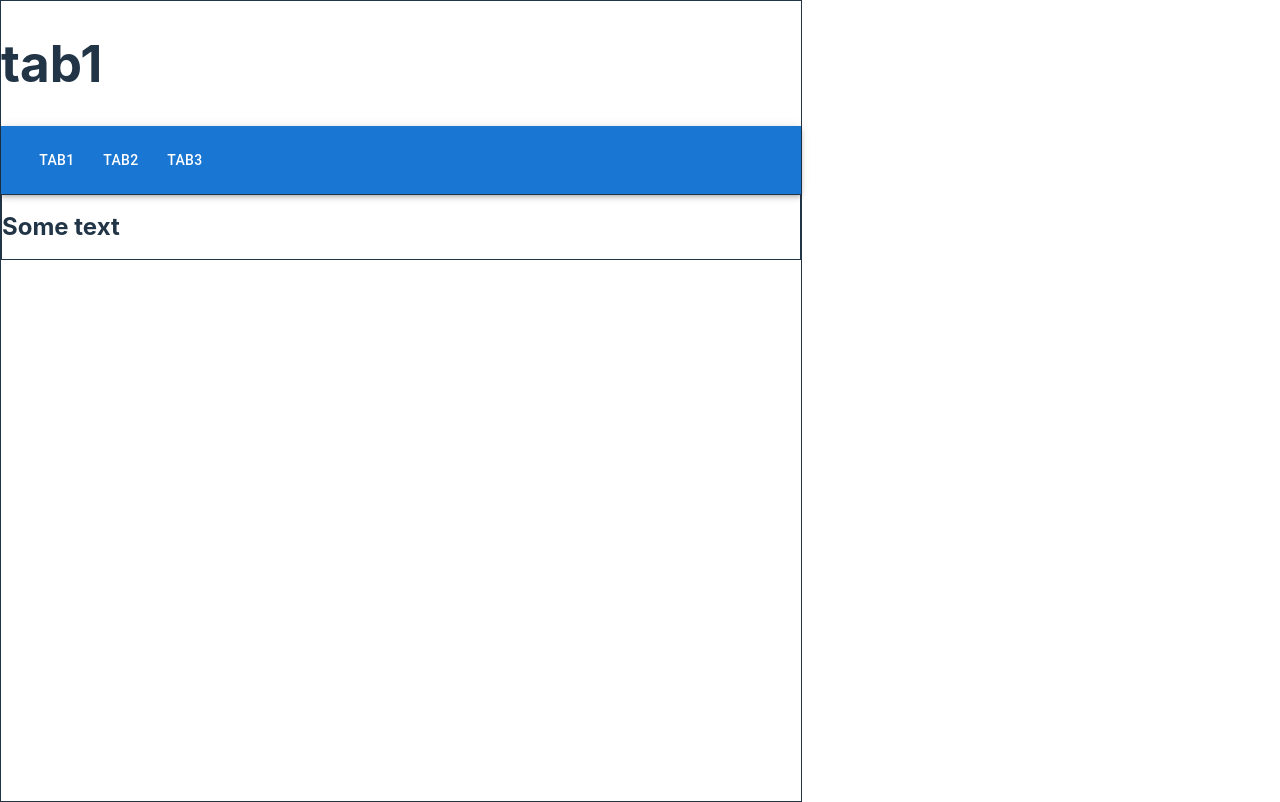
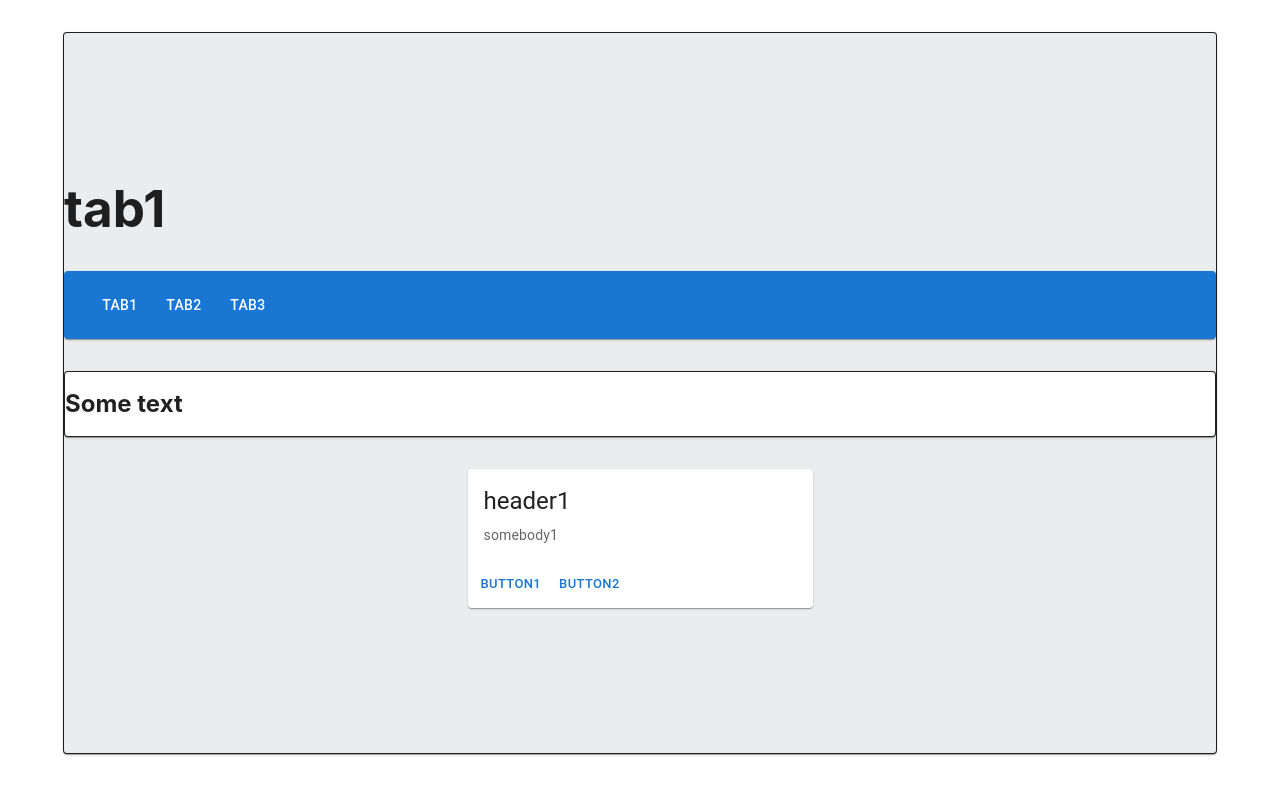
Before and after one commit to IlmConnect/IlmConnect-V2-Old, a React (Vite) app in the folder frontend/: page /tab1 in a window 1280 px wide. Built offline with nearby package versions, Linux system fonts and the light colour scheme.

Commit message:
expanded on initial simple components and refactoring.

```diff
--- a/frontend/src/RouteRoot.tsx
+++ b/frontend/src/RouteRoot.tsx
@@ -1,13 +1,13 @@
 import { Route, Routes, Navigate } from 'react-router-dom';
-import Home from './components/page/Page'
+import Page from './components/Page/Page'
 
 export default function RouteRoot() {
     return (
         <div>
             <Routes>
-                <Route path='/tab1' element = {<Home pageName='tab1'></Home>}/>
-                <Route path='/tab2' element = {<Home pageName='tab2'></Home>}/>
-                <Route path='/tab3' element = {<Home pageName='tab3'></Home>}/>
+                <Route path='/tab1' element = {<Page pageName='tab1'></Page>}/>
+                <Route path='/tab2' element = {<Page pageName='tab2'></Page>}/>
+                <Route path='/tab3' element = {<Page pageName='tab3'></Page>}/>
                 <Route path='*'element = {<Navigate to='/tab1' replace></Navigate>}/>
             </Routes>
         </div>
--- /dev/null
+++ b/frontend/src/components/BaseCard/BaseCard.tsx
@@ -0,0 +1,25 @@
+import Card from '../UI/Card/Card';
+import CardActions from '@mui/material/CardActions';
+import CardContent from '@mui/material/CardContent';
+import Button from '@mui/material/Button';
+import Typography from '@mui/material/Typography';
+
+export default function BaseCard(props) {
+  return (
+    <Card styles={{ maxWidth: 345, margin: '2rem auto' }}>
+      <CardContent>
+        <Typography gutterBottom variant="h5" component="div">
+          {props.header}
+        </Typography>
+        <Typography variant="body2" color="text.secondary">
+          {props.body}
+        </Typography>
+      </CardContent>
+      <CardActions>
+        {props.buttons.map((buttonTxt) => (
+            <Button key={buttonTxt} size="small">{buttonTxt}</Button>
+        ))}
+      </CardActions>
+    </Card>
+  );
+}
--- /dev/null
+++ b/frontend/src/components/UI/Card/Card.tsx
@@ -0,0 +1,10 @@
+import MaterialCard from '@mui/material/Card';
+
+export default function Card(props) {
+    const styles = {margin: '2rem auto', ...props.styles};
+  return (
+    <MaterialCard sx={ styles }>
+        {props.children}
+    </MaterialCard>
+  );
+}
--- /dev/null
+++ b/frontend/src/components/UI/NavBar/NavBar.tsx
@@ -0,0 +1,35 @@
+import { AppBar, Toolbar, Box, Button } from "@mui/material";
+import { Link } from "react-router-dom";
+import Card from '../Card/Card'
+
+//const menuItems = ['tab1', 'tab2', 'tab3']
+
+export default function NavBar(props) {
+  return (
+    <Card>
+    <AppBar position="static">
+      <Toolbar>
+        <Box
+          sx={{
+            flexGrow: 1,
+            display: { xs: "none", md: "flex" },
+            justifyContent: "left",
+            alignContent: "left",
+          }}
+        >
+          {props.menuItems.map((menuItems) => (
+            <Link key={menuItems} to={"/" + menuItems}>
+              <Button
+                // onClick={handleCloseNavMenu}
+                sx={{ my: 2, color: "white", display: "block" }}
+              >
+                {menuItems}
+              </Button>
+            </Link>
+          ))}
+        </Box>
+      </Toolbar>
+    </AppBar>
+    </Card>
+  );
+}
--- a/frontend/src/components/navBar/NavBar.tsx
+++ /dev/null
@@ -1,24 +0,0 @@
-import { AppBar, Toolbar, Box, Button } from '@mui/material';
-import { Link } from 'react-router-dom';
-
-//const menuItems = ['tab1', 'tab2', 'tab3']
-
-export default function NavBar(props) {
-    return (
-        <AppBar position="static">
-            <Toolbar>
-                <Box sx={{ flexGrow: 1, display: { xs: 'none', md: 'flex' } }}>
-                {props.menuItems.map((menuItems) => (
-                    <Link key={menuItems} to={'/' + menuItems}>
-                <Button
-                    // onClick={handleCloseNavMenu}
-                    sx={{ my: 2, color: 'white', display: 'block' }}>
-                    {menuItems}
-                </Button>
-                </Link>
-                ))}
-            </Box>
-            </Toolbar>
-        </AppBar>
-    )
-};
--- a/frontend/src/components/page/Page.tsx
+++ b/frontend/src/components/page/Page.tsx
@@ -1,11 +1,13 @@
-import { Box } from "@mui/material";
-import NavBar from "../navBar/NavBar";
+import BaseCard from "../BaseCard/BaseCard";
+import NavBar from "../UI/NavBar/NavBar";
+import Card from '../UI/Card/Card';
 
-const allPages = ["tab1", "tab2", "tab3"];
+const allPages = ["tab1", "tab2", "tab3"]
+const randomCard1 = {header: 'header1', body: 'somebody1', buttons: ['button1','button2']}
 
-export default function Home(props) {
+export default function Page(props) {
   return (
-    <Box sx={{ border: "1px solid", height: "100vh", width: "100vh" }}>
+    <Card styles={{ border: "1px solid", height: "90vh", width: "90vw", justifyContent: 'center', alignContent: 'center', background: '#eaecee' }}>
       <h1>{props.pageName}</h1>
       <div>
         <NavBar
@@ -19,10 +21,13 @@ export default function Home(props) {
         ></NavBar>
       </div>
       <div>
-        <Box sx={{ border: "1px solid" }}>
+        <Card styles={{ border: "1px solid" }}>
           <h2>Some text</h2>
-        </Box>
+        </Card>
       </div>
-    </Box>
+      <div>
+        <BaseCard {...randomCard1}></BaseCard>
+      </div>
+    </Card>
   );
 }
--- a/frontend/src/index.css
+++ b/frontend/src/index.css
@@ -24,13 +24,13 @@ a:hover {
 	color: #535bf2;
 }
 
-body {
+/* body {
 	margin: 0;
 	display: flex;
 	place-items: center;
 	min-width: 320px;
 	min-height: 100vh;
-}
+} */
 
 h1 {
 	font-size: 3.2em;
```
